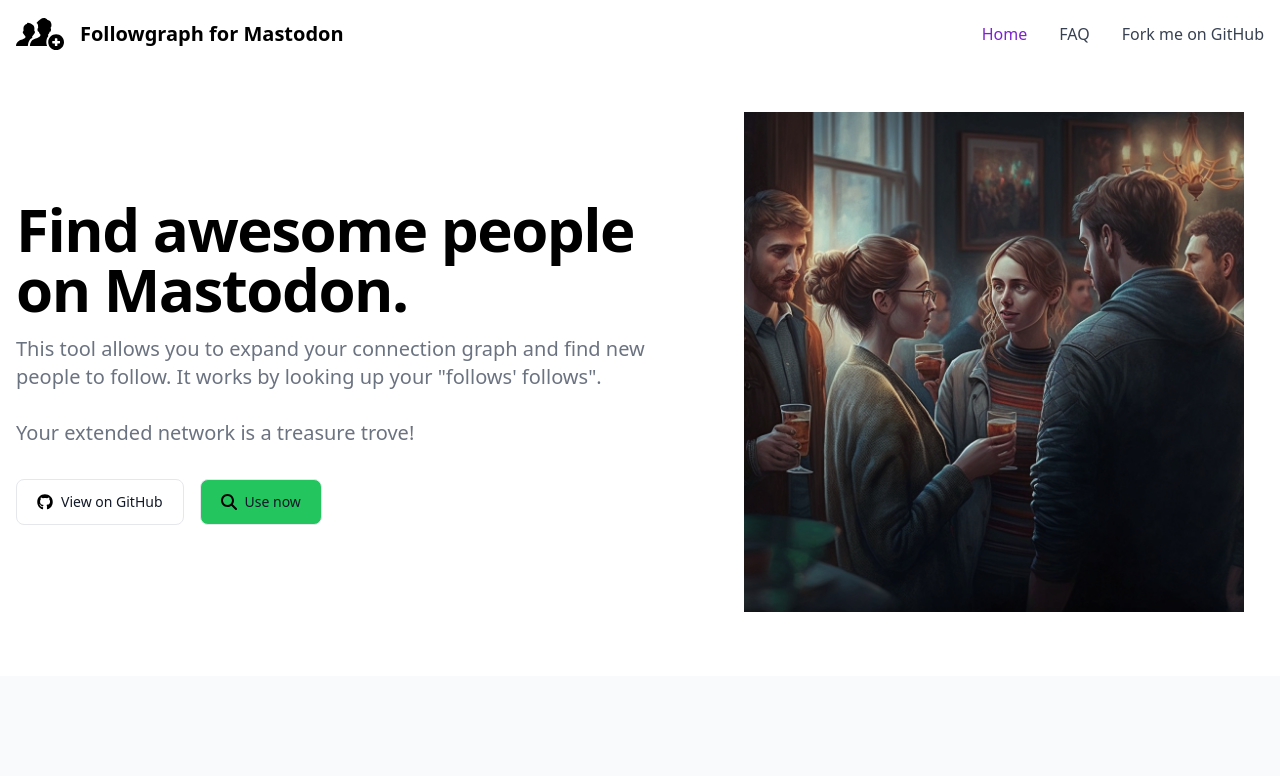
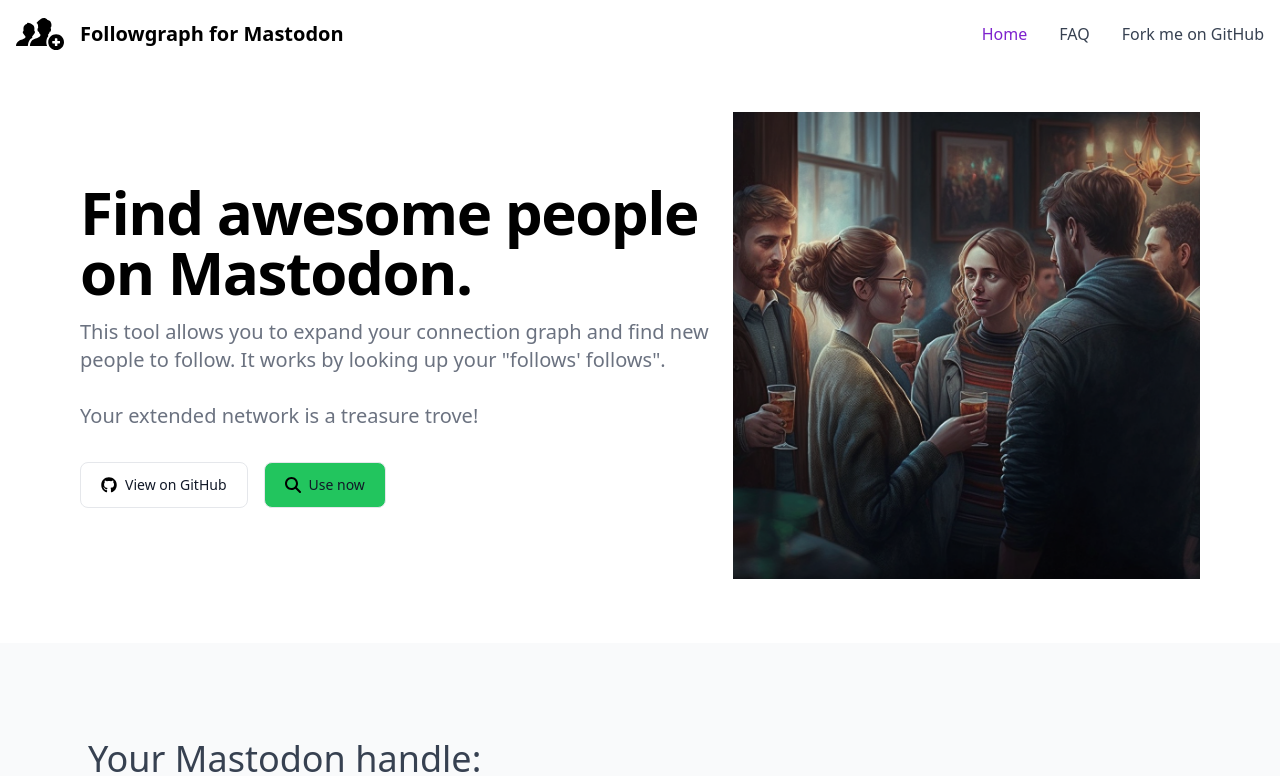
Before and after one commit to gabipurcaru/followgraph, a Next.js app: page / in a window 1280 px wide. Shown: the top 776 px of the page. Built offline with nearby package versions, Linux system fonts and the light colour scheme.

Commit message:
fix padding

```diff
--- a/components/Hero.tsx
+++ b/components/Hero.tsx
@@ -3,7 +3,7 @@
 
 export default function Hero({ }) {
   return <section className="bg-white dark:bg-gray-900">
-    <div className="grid max-w-screen-xl px-4 pt-20 pb-8 mx-auto lg:gap-8 xl:gap-0 lg:py-16 lg:grid-cols-12 lg:pt-28">
+    <div className="grid max-w-screen-xl px-4 pt-20 pb-8 mx-auto lg:gap-8 xl:gap-0 lg:py-16 lg:grid-cols-12 lg:pt-28 lg:px-20">
       <div className="mr-auto place-self-center lg:col-span-7">
         <h1 className="max-w-2xl mb-4 text-4xl font-extrabold leading-none tracking-tight md:text-5xl xl:text-6xl dark:text-white">
           Find awesome people <br /> on Mastodon.
```
